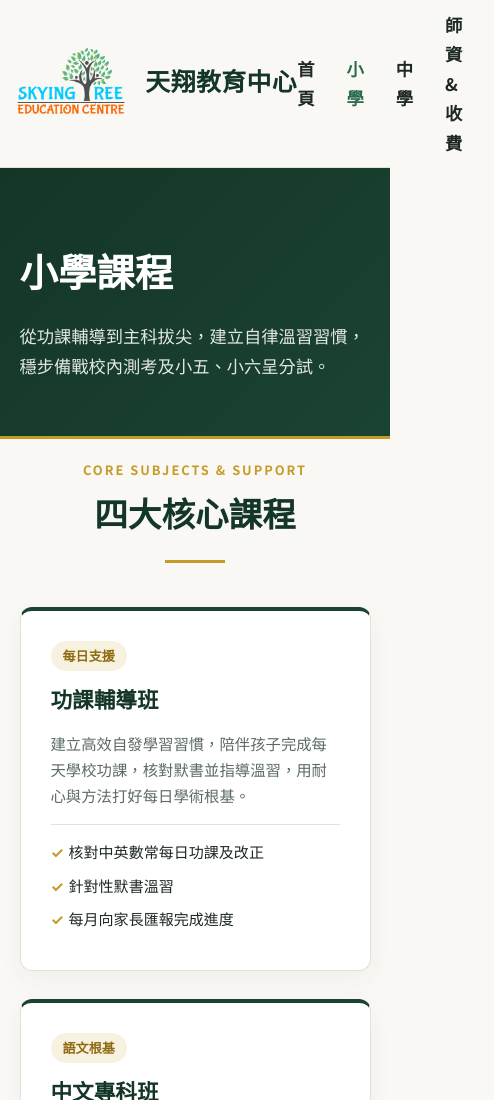
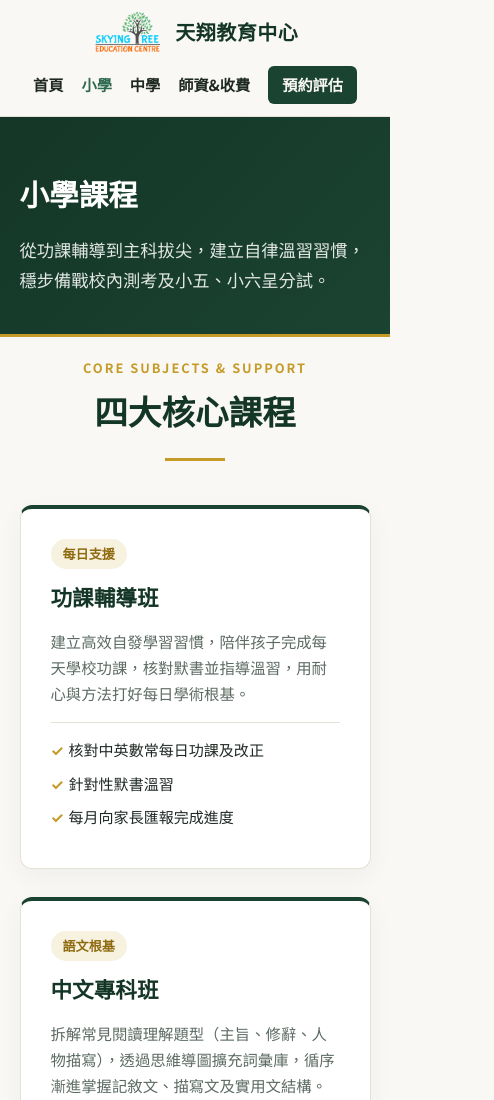
Before and after one commit to skyingtreeeducation/skyingtreeeducation, a plain HTML site: page primary.html in a window 390 px wide. Shown: the top 1100 px of the page, 494 px wide, since content can reach past the window. Drawn offline with Linux system fonts and the light colour scheme.

Commit message:
Update style.css

```diff
--- a/style.css
+++ b/style.css
@@ -746,3 +746,67 @@ footer {
   max-width: 100%;
   min-width: 0;
 }
+/* 防止手機畫面左右出現多餘白邊 */
+html, body {
+  max-width: 100%;
+  overflow-x: hidden;
+}
+
+/* 手機版導覽列與版面適配 */
+@media (max-width: 768px) {
+  .navbar {
+    padding: 10px 0 12px !important;
+  }
+
+  .nav-content {
+    flex-direction: column !important;
+    align-items: center !important;
+    gap: 10px !important;
+  }
+
+  .logo {
+    margin-right: 0 !important;
+    justify-content: center !important;
+    gap: 10px !important;
+  }
+
+  .logo-img {
+    height: 46px !important;
+    max-height: 46px !important;
+  }
+
+  .logo-text {
+    font-size: 1.25rem !important;
+  }
+
+  .navbar nav {
+    width: 100% !important;
+  }
+
+  .nav-links {
+    margin-left: 0 !important;
+    justify-content: center !important;
+    flex-wrap: wrap !important;
+    gap: 14px 18px !important;
+    width: 100% !important;
+  }
+
+  .nav-links a {
+    font-size: 0.95rem !important;
+    white-space: nowrap !important;
+  }
+
+  .btn-nav {
+    display: inline-block !important;
+    padding: 6px 14px !important;
+    font-size: 0.9rem !important;
+  }
+
+  .page-banner {
+    padding: 44px 0 40px !important;
+  }
+
+  .page-banner h1 {
+    font-size: 1.85rem !important;
+  }
+}
```
